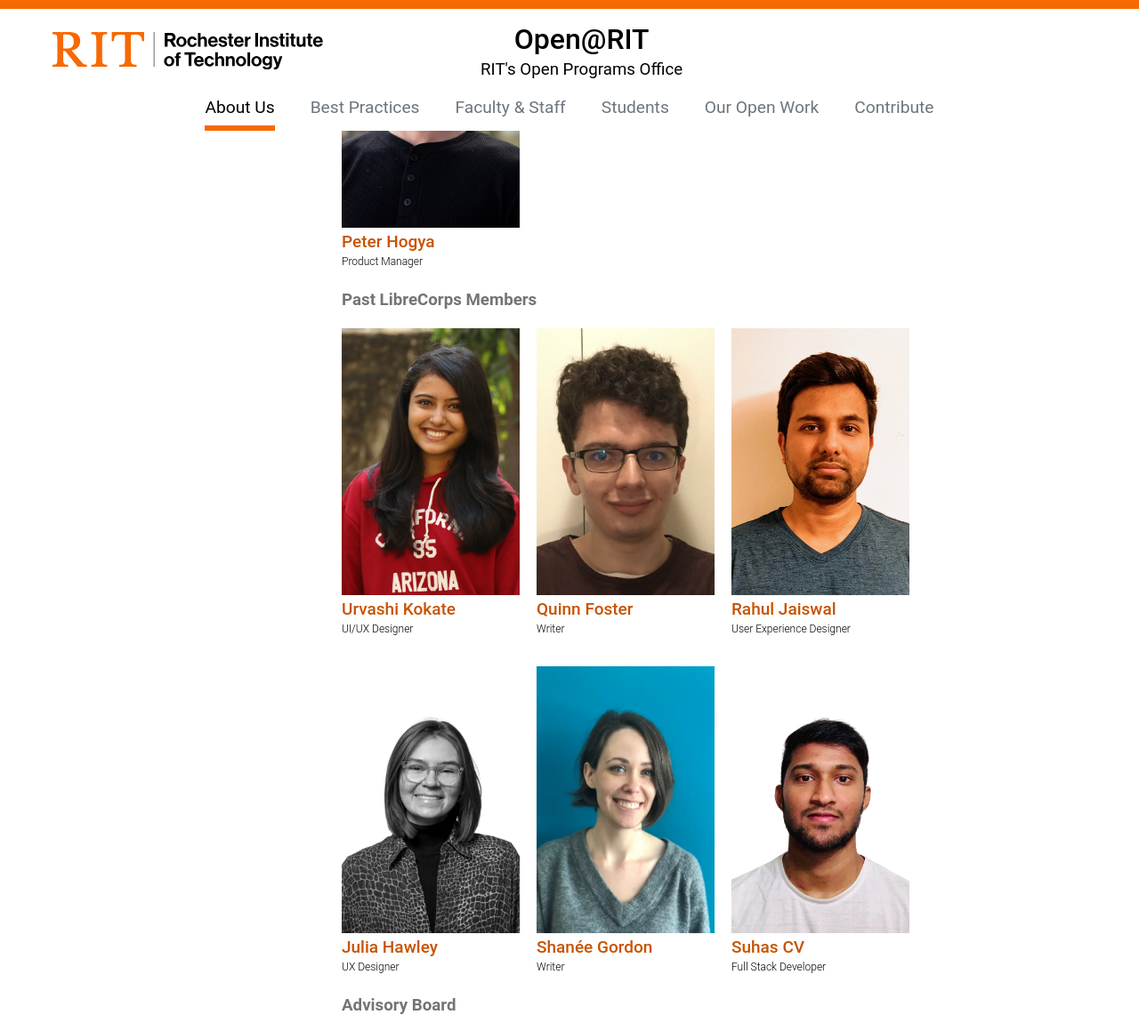
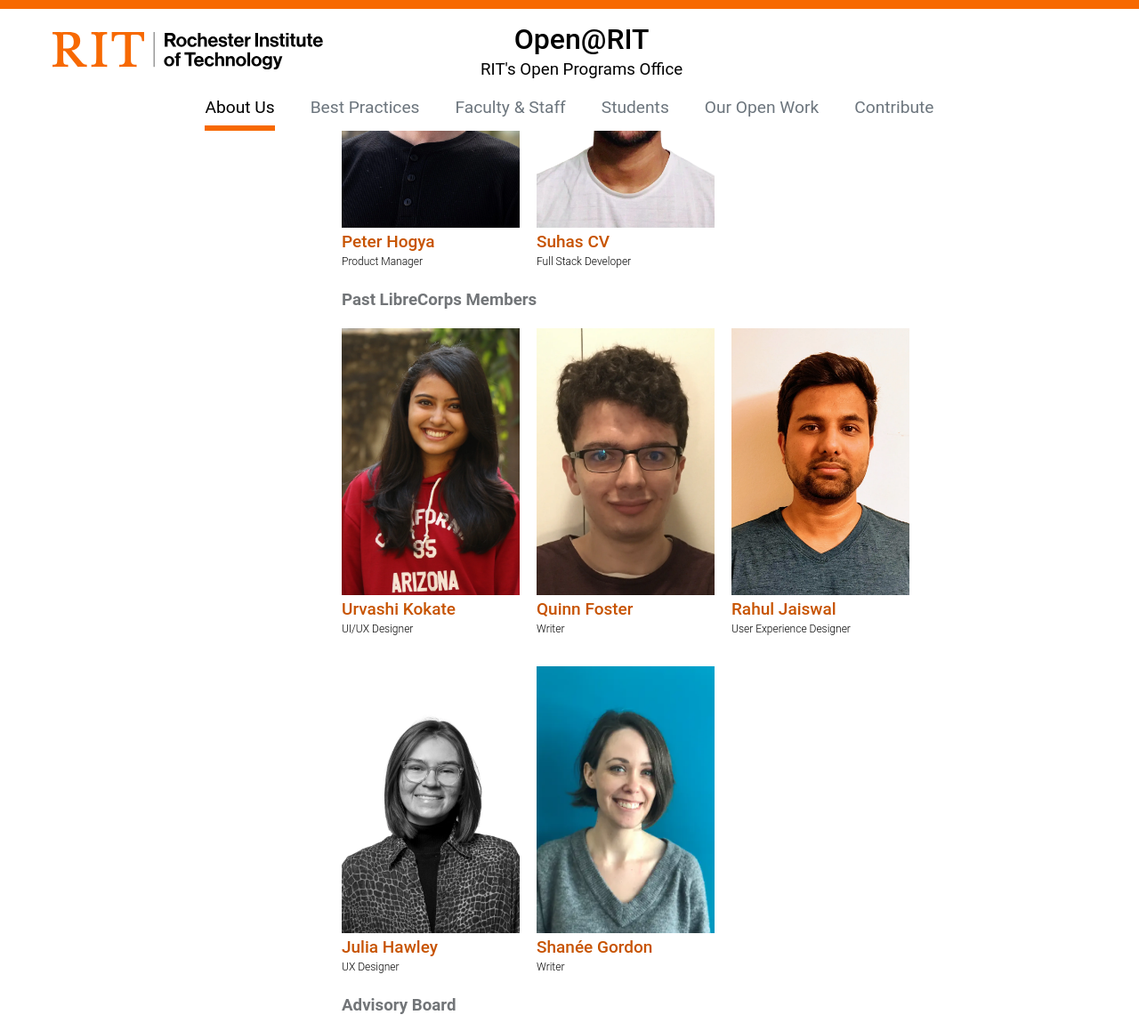
Before and after one commit to FOSSRIT/open-rit-website, a Jekyll site: the page built from about/people.md, in a window 1280 px wide and 1400 px high, scrolled down 1892 px, cut to the strip 0-1159 px from the top of the window. Shown: the whole strip at 89% size. Built offline with Jekyll 4.4.1, drawn with Linux system fonts in a browser that asks for light colours; part of the change alters nothing that is shown.

Commit message:
Making Suhas a current member

```diff
--- a/about/people.md
+++ b/about/people.md
@@ -40,6 +40,9 @@ present_members:
 - name: Peter Hogya
   role: Product Manager
   headshot: /assets/images/pages/about/people/peter-hogya.webp
+- name: Suhas CV
+  role: Full Stack Developer
+  headshot: /assets/images/pages/about/people/suhas-cv.webp
 past_members:
 - name: Urvashi Kokate
   role: UI/UX Designer
@@ -56,9 +59,6 @@ past_members:
 - name: Shanée Gordon
   role: Writer
   headshot: /assets/images/pages/about/people/shanee-gordon.webp
-- name: Suhas CV
-  role: Full Stack Developer
-  headshot: /assets/images/pages/about/people/suhas-cv.webp
 advisory_board:
 - name: Matthew Bernius
   role: Principle User Researcher
```
